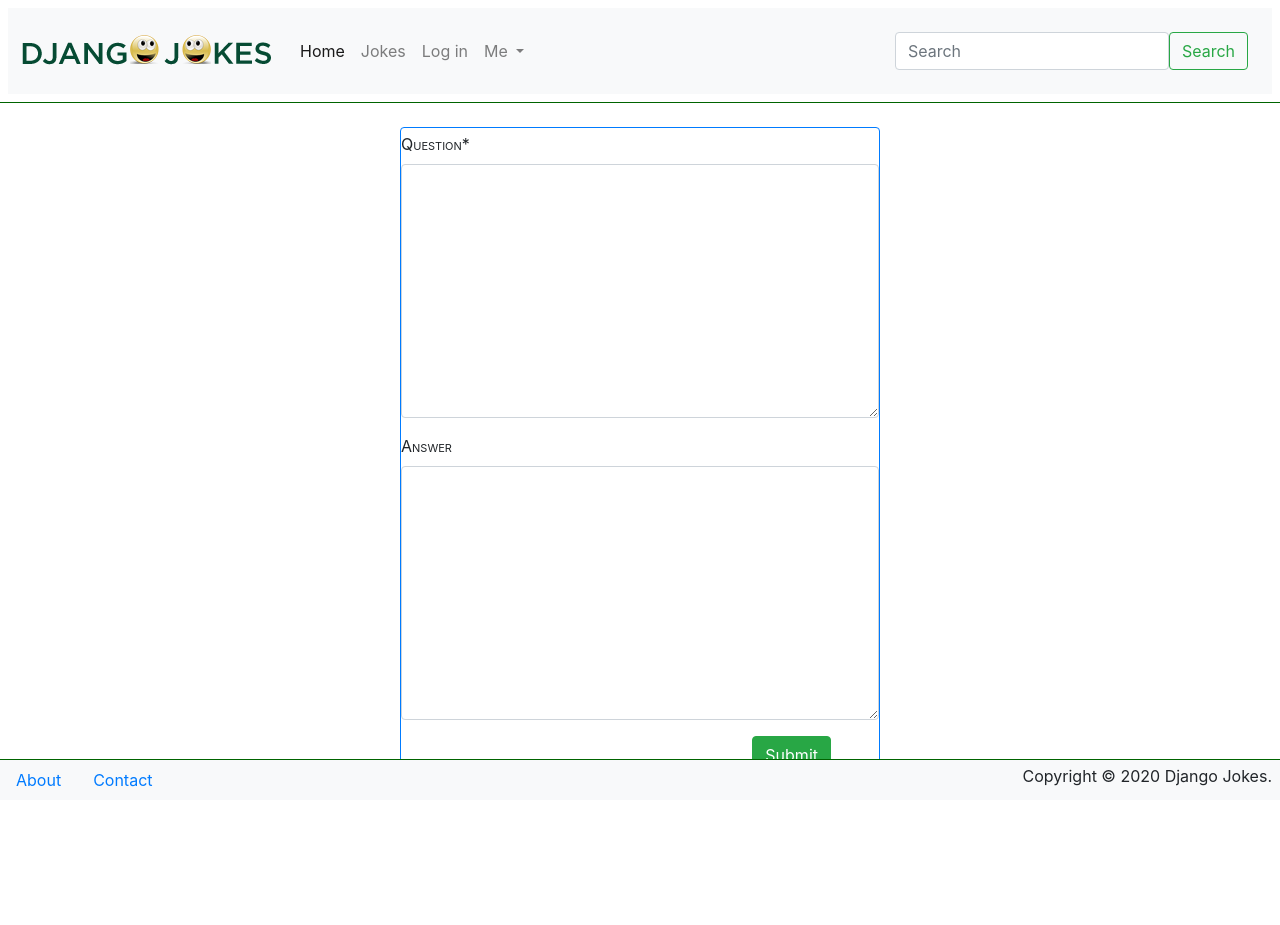
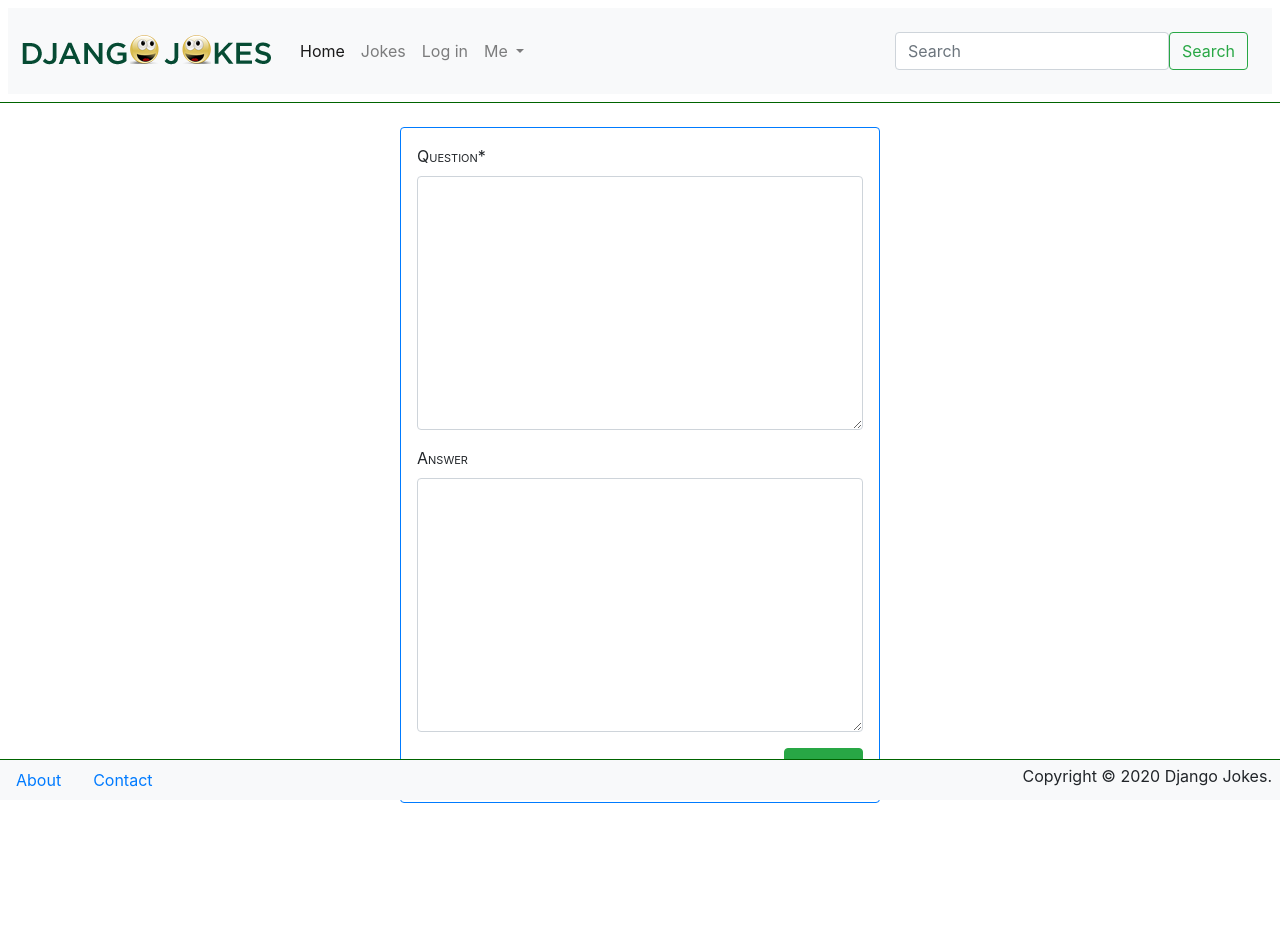
Before and after one commit to temesgen-zenebe/djangojokes.com, a Django app: page /jokes/joke/create/ in a window 1280 px wide. Before the commit the page ends 787 px from the top, so only its background shows below. Run offline with Django 4.2, Linux system fonts and the light colour scheme; some libraries are stand-ins or nearby versions.

Commit message:
The create and update views use the same form crispy style

```diff
--- a/templates/jokes/joke_form.html
+++ b/templates/jokes/joke_form.html
@@ -1,15 +1,14 @@
 {% extends "_base.html" %}
-
 {% load crispy_forms_tags %}
 
 {% block title %}Add/Update Joke{% endblock %}
 {% block main %}
-  <div class="card border-primary m-auto mx-1 py-1"
+  <div class="card border-primary m-auto mb-3 p-3"
     style="max-width: 30rem">
-    <form method="post">
-      {% csrf_token %}
-      {{ form|crispy }}
-      <button class="btn btn-success float-right mx-5">Submit</button>
-    </form>
+      <form method="post">
+        {% csrf_token %}
+        {{ form|crispy }}
+        <button class="btn btn-success float-right">Submit</button>
+      </form>
   </div>
 {% endblock %}
```
